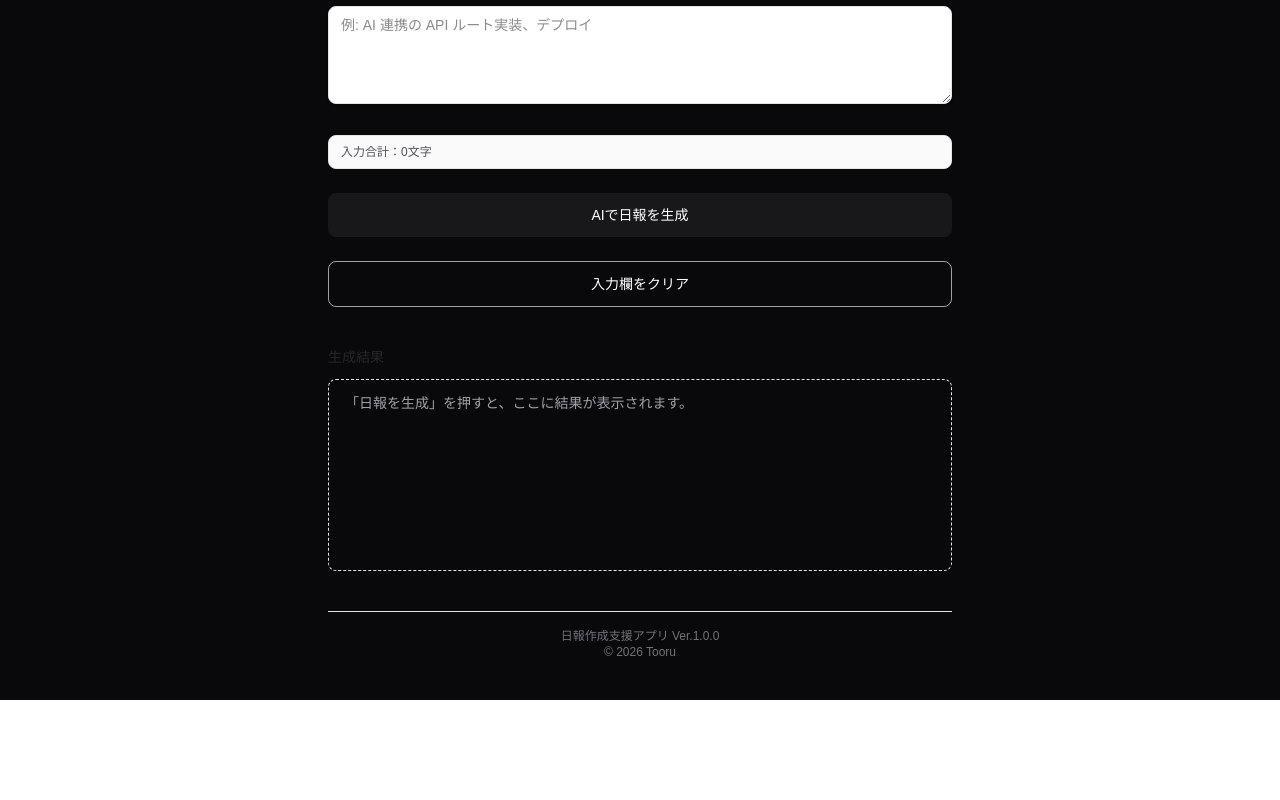
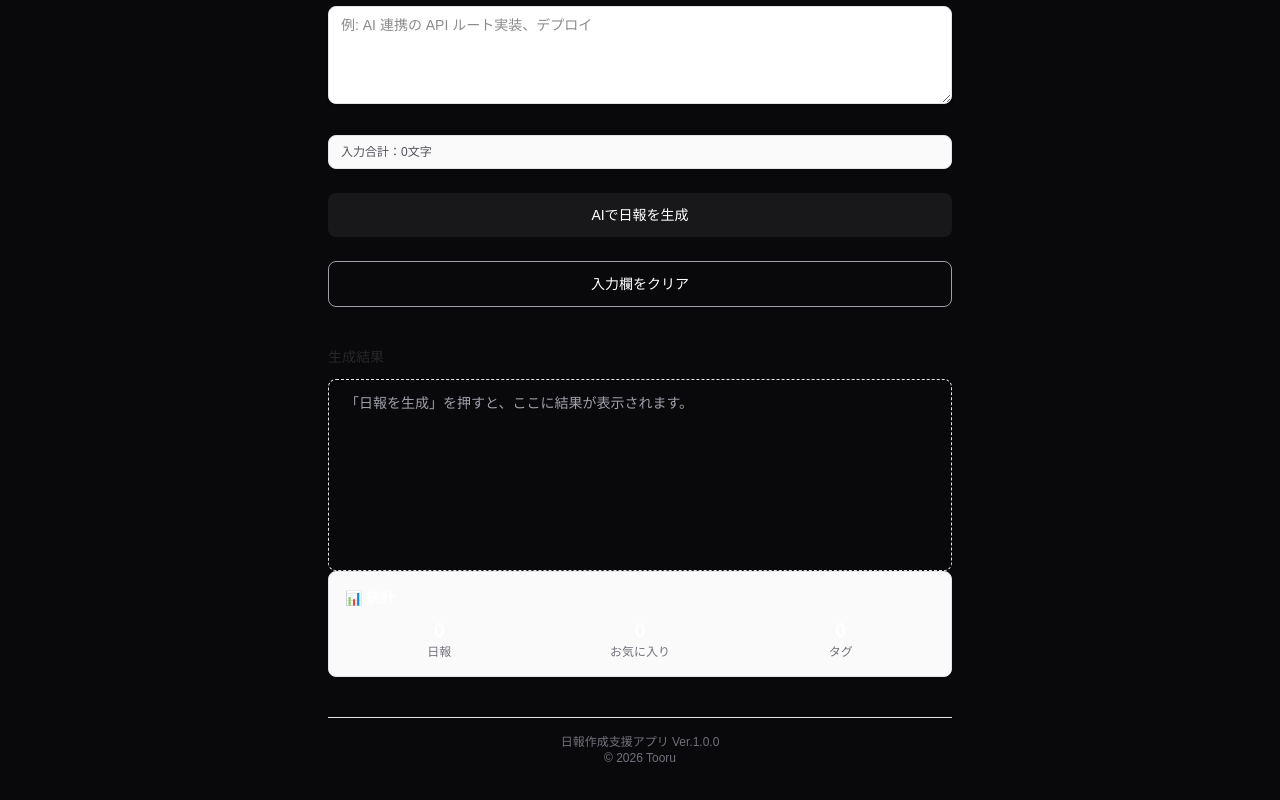
Before and after one commit to to-rubot/nippo-ai, a Next.js app: page / in a window 1280 px wide. Shown: the part 530-1330 px from the top of the page. Before the commit the page ends 1230 px from the top, so only its background shows below. Built offline with nearby package versions, Linux system fonts and the light colour scheme.

Commit message:
Add statistics section

```diff
--- a/src/components/nippo-form.tsx
+++ b/src/components/nippo-form.tsx
@@ -343,6 +343,14 @@ export function NippoForm() {
     new Set(Object.values(tagItems).flat())
   );
 
+  const totalHistoryCount = history.length;
+
+  const favoriteCount = favoriteItems.length;
+
+  const totalTagCount = Array.from(
+    new Set(Object.values(tagItems).flat())
+  ).length;
+
   const filteredHistory = history.filter((item) => {
     const tags = tagItems[item] || [];
 
@@ -517,6 +525,41 @@ const isInputShort = totalCharacters > 0 && totalCharacters < 30;
           {result || "「日報を生成」を押すと、ここに結果が表示されます。"}
         </div>
       </section>
+
+      <div className="mb-4 rounded-lg border border-zinc-200 bg-zinc-50 p-4 dark:border-zinc-700 dark:bg-zinc-900">
+        <h3 className="mb-2 text-sm font-semibold">
+          📊 統計
+        </h3>
+
+        <div className="grid grid-cols-3 gap-3 text-center">
+          <div>
+            <p className="text-xl font-bold">
+              {totalHistoryCount}
+            </p>
+            <p className="text-xs text-zinc-500">
+              日報
+            </p>
+          </div>
+
+          <div>
+            <p className="text-xl font-bold">
+              {favoriteCount}
+            </p>
+            <p className="text-xs text-zinc-500">
+              お気に入り
+            </p>
+          </div>
+
+          <div>
+            <p className="text-xl font-bold">
+              {totalTagCount}
+            </p>
+            <p className="text-xs text-zinc-500">
+              タグ
+            </p>
+          </div>
+        </div>
+      </div>
 
       {history.length > 0 && (
   <section className="mt-10">
```
